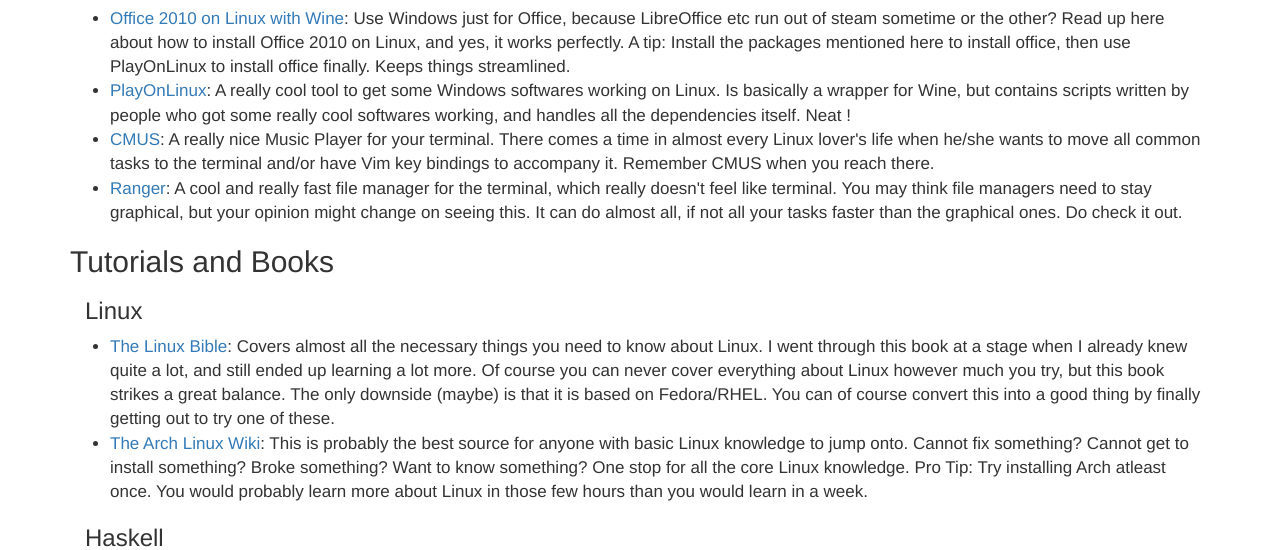
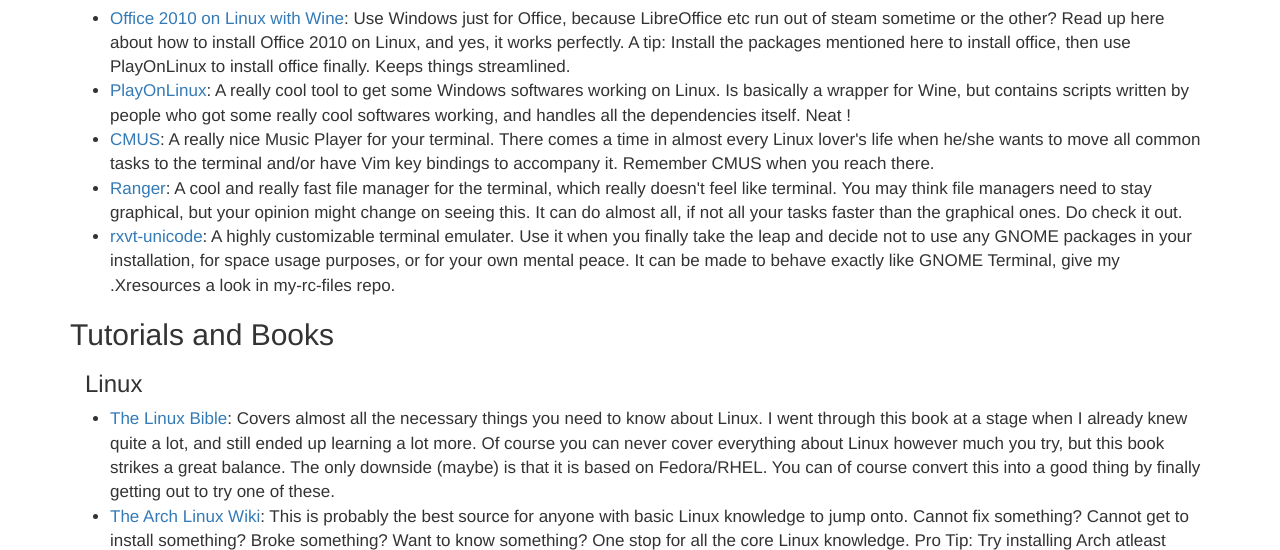
Before and after one commit to saksham0808/homepage, a PHP site: page /almanac.php in a window 1280 px wide; the page is wider, and only the part inside the window is pictured. Shown: the part 462-1012 px from the top of that part. Run offline with PHP 8.4, Linux system fonts and the light colour scheme; some libraries are stand-ins or nearby versions.

Commit message:
Added content about rxvt.

```diff
--- a/almanac.php
+++ b/almanac.php
@@ -35,6 +35,7 @@
 						<li><a href="http://www.playonlinux.com" target="_blank">PlayOnLinux</a>: A really cool tool to get some Windows softwares working on Linux. Is basically a wrapper for Wine, but contains scripts written by people who got some really cool softwares working, and handles all the dependencies itself. Neat !</li>
 						<li><a href="https://cmus.github.io" target="_blank">CMUS</a>: A really nice Music Player for your terminal. There comes a time in almost every Linux lover's life when he/she wants to move all common tasks to the terminal and/or have Vim key bindings to accompany it. Remember CMUS when you reach there.</li>
 						<li><a href="https://wiki.archlinux.org/index.php/Ranger" target="_blank">Ranger</a>: A cool and really fast file manager for the terminal, which really doesn't feel like terminal. You may think file managers need to stay graphical, but your opinion might change on seeing this. It can do almost all, if not all your tasks faster than the graphical ones. Do check it out.</li>
+						<li><a href="https://wiki.archlinux.org/index.php/Rxvt-unicode" target="_blank">rxvt-unicode</a>: A highly customizable terminal emulater. Use it when you finally take the leap and decide not to use any GNOME packages in your installation, for space usage purposes, or for your own mental peace. It can be made to behave exactly like GNOME Terminal, give my .Xresources a look in my-rc-files repo.</li>
 					</ul>
 
 
```
